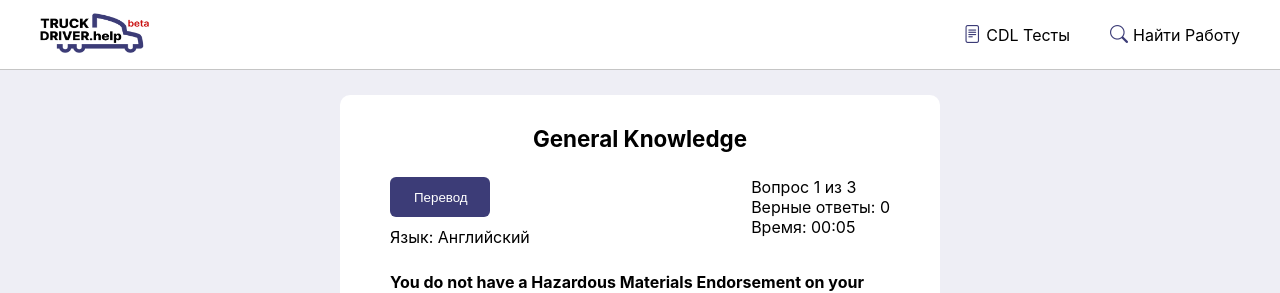
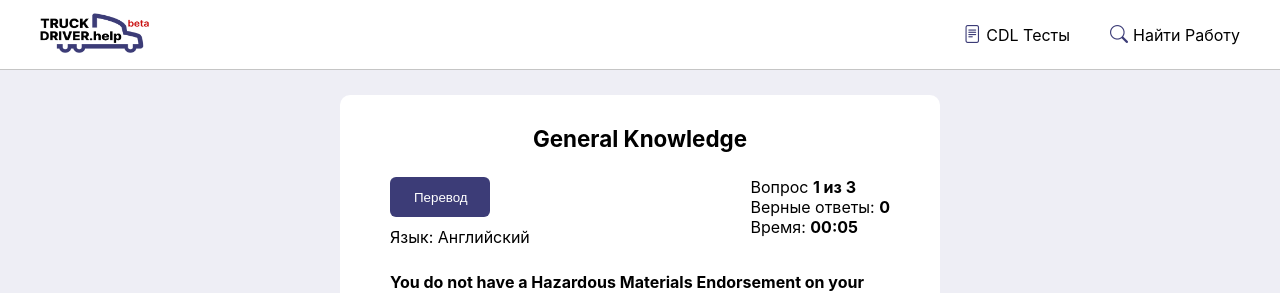
Before and after one commit to dandavisjs/TDL-Academy, a Next.js app: page /quiz/general in a window 1280 px wide. Shown: the top 293 px of the page. Built offline with nearby package versions, Linux system fonts and the light colour scheme.

Commit message:
Google Analytics

```diff
--- a/components/quiz/quiz.js
+++ b/components/quiz/quiz.js
@@ -68,8 +68,8 @@ const Quiz = ({ questions, title }) => {
                     <span>Язык: {translate ? 'Русский' : 'Английский'}</span>
                 </div>
                 <div >
-                    <span>Вопрос {index + 1} из {general.length}</span>
-                    <span>Верные ответы: {score}</span>
+                    <span>Вопрос <strong>{index + 1} из {general.length}</strong></span>
+                    <span>Верные ответы: <strong>{score}</strong></span>
                     <Stopwatch />
                 </div>
             </div>
--- a/components/quiz/stopwatch.js
+++ b/components/quiz/stopwatch.js
@@ -22,8 +22,10 @@ const Stopwatch = () => {
     return (
         <div className="numbers">
             {`Время: `}
-            <span>{("0" + Math.floor((time / 60000) % 60)).slice(-2)}:</span>
-            <span>{("0" + Math.floor((time / 1000) % 60)).slice(-2)}</span>
+            <strong>
+                <span>{("0" + Math.floor((time / 60000) % 60)).slice(-2)}:</span>
+                <span>{("0" + Math.floor((time / 1000) % 60)).slice(-2)}</span>
+            </strong>
         </div>
     )
 }
--- a/pages/_app.js
+++ b/pages/_app.js
@@ -7,6 +7,23 @@ function MyApp({ Component, pageProps }) {
   return (
     <QuizContextProvider>
       <Layout>
+        {/* Google analytics scripts */}
+        <script
+          async
+          src={`https://www.googletagmanager.com/gtag/js?id=${process.env.NEXT_PUBLIC_GOOGLE_ANALYTICS}`}
+        />
+        <script
+          dangerouslySetInnerHTML={{
+            __html: `
+                  window.dataLayer = window.dataLayer || [];
+                  function gtag(){dataLayer.push(arguments);}
+                  gtag('js', new Date());
+                  gtag('config', '${process.env.NEXT_PUBLIC_GOOGLE_ANALYTICS}', {
+                    page_path: window.location.pathname,
+                  });
+                `,
+          }}
+        />
         <Component {...pageProps} />
       </Layout>
     </QuizContextProvider>
--- a/pages/index.js
+++ b/pages/index.js
@@ -26,6 +26,7 @@ export default function Home() {
           <Link href="https://www.truckdriver.help" passHref={true}><h4 style={{ cursor: 'pointer' }} >www.TruckDriver.help</h4></Link>
           <p>TruckDriver.help предоставляем эффективный сервис по поиску работы, а также размещению вакансий на работу.</p>
         </div>
+        <h3>О Тестах В DMV</h3>
         <p><strong>{`General Knowledge (Общие знания).`}</strong> Тест CDL на общие знания сдают все кандидаты. В тесте 50 вопросов с несколькими вариантами ответов. Основные темы проверки общих знаний включают: правила и требования CDL, безопасное вождение, безопасную перевозку грузов и предрейсовый осмотр транспортных средств.</p>
         <p><strong>{`Combination Vehicles (Комбинированные транспортные средства).`}</strong> Если вы хотите водить комбинированные транспортные средства, вы должны сдать этот раздел теста CDL. Тест комбинированных транспортных средств состоит из 20 вопросов с несколькими вариантами ответов. Темы теста комбинированных транспортных средств включают: безопасное вождение комбинированных транспортных средств, пневматические тормоза комбинированных транспортных средств, антиблокировочные тормозные системы, сцепку и расцепление, а также осмотр комбинированного транспортного средства.</p>
         <p><strong>{`Air Brakes (Пневматические тормоза).`}</strong> Если вы планируете управлять грузовиком или автобусом с пневматическими тормозами или тянуть прицеп с пневматическими тормозами, вам необходимо пройти тест CDL на пневматические тормоза. Тест пневматических тормозов будет состоять из 25 вопросов с несколькими вариантами ответов. Темы испытаний пневматических тормозов включают: части пневматической тормозной системы, двойные пневматические тормоза, проверку пневматических тормозных систем и использование пневматических тормозов.</p>
```
Also changed, not shown: 1 other file (tests, documents, lock files or other folders).
